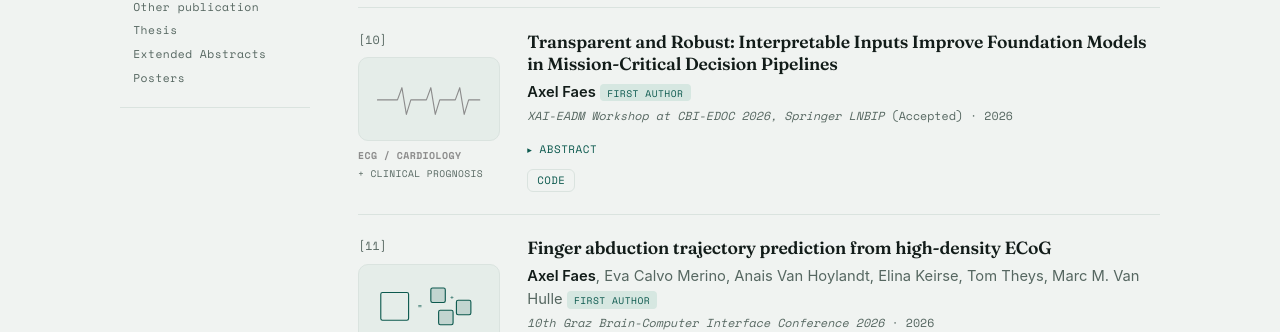
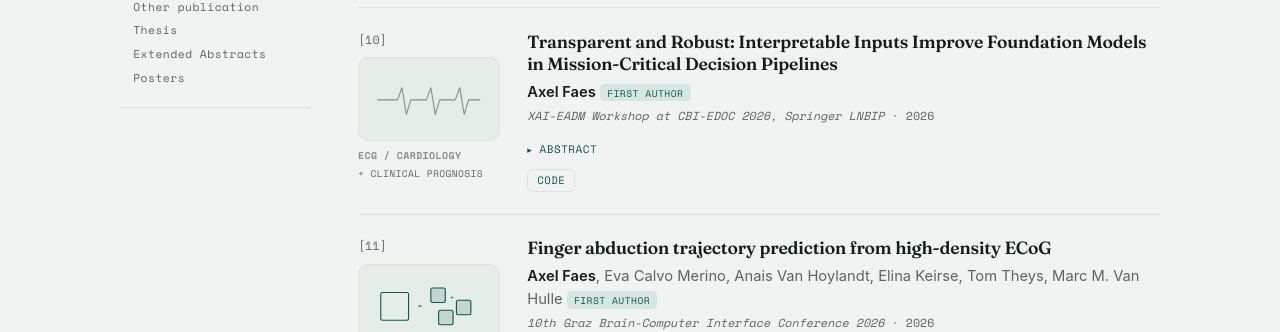
Before and after one commit to TheAxeC/theaxec.github.io, a Jekyll site: the page built from _pages/publications.md, in a window 1280 px wide and 900 px high, scrolled down 2228 px. Shown: the part 153-485 px from the top of the window. Built offline with Jekyll 4.4.1, drawn with Linux system fonts in a browser that asks for light colours.

Commit message:
Remove publication status from conference paper entry and update abstract for clarity

```diff
--- a/_data/publications.yml
+++ b/_data/publications.yml
@@ -306,7 +306,6 @@
           links:
             Code: "https://github.com/TheAxeC/robust-transparency-ecg"
           order: "first"
-          pub_post: '(Accepted)'
           abstract: >-
             Enterprises deploying machine learning in high-stakes pipelines often default to opaque foundation models, assuming larger models are more robust. We test that assumption for one-year mortality prediction from a single 12-lead electrocardiogram. A gradient-boosted model over 165 named ECG features plus age, the named-feature model, is compared against six open ECG foundation models under a uniform classifier head, on MIMIC-IV-ECG and CODE-15, under six corruptions at three severities and across sites in both directions. The frozen encoders do not preserve patient age, one of the strongest single predictors of this endpoint. Concatenating a single age column to the frozen embedding before the head raises AUROC in all 48 encoder-condition-cohort cells, by as much as 0.160, with the largest gains under the corruptions that cost the encoders most, at a cost of one column and a refit of the head. On clean data the named-feature model and the best unaided encoder are equivalent within a 0.02 AUROC margin fixed before the analysis (p = 0.017 on MIMIC, p = 0.010 on CODE-15), and at equal input the encoders lead in 28 of 28 tabulated settings. For high-stakes pipelines of this class, a deployed encoder should be handed the tabular covariates the clinician already holds, and every arm an overseer scores should be scored on the same non-waveform inputs.
         - authors: Axel Faes, Eva Calvo Merino, Anais Van Hoylandt, Elina Keirse, Tom Theys, Marc M. Van Hulle
```
